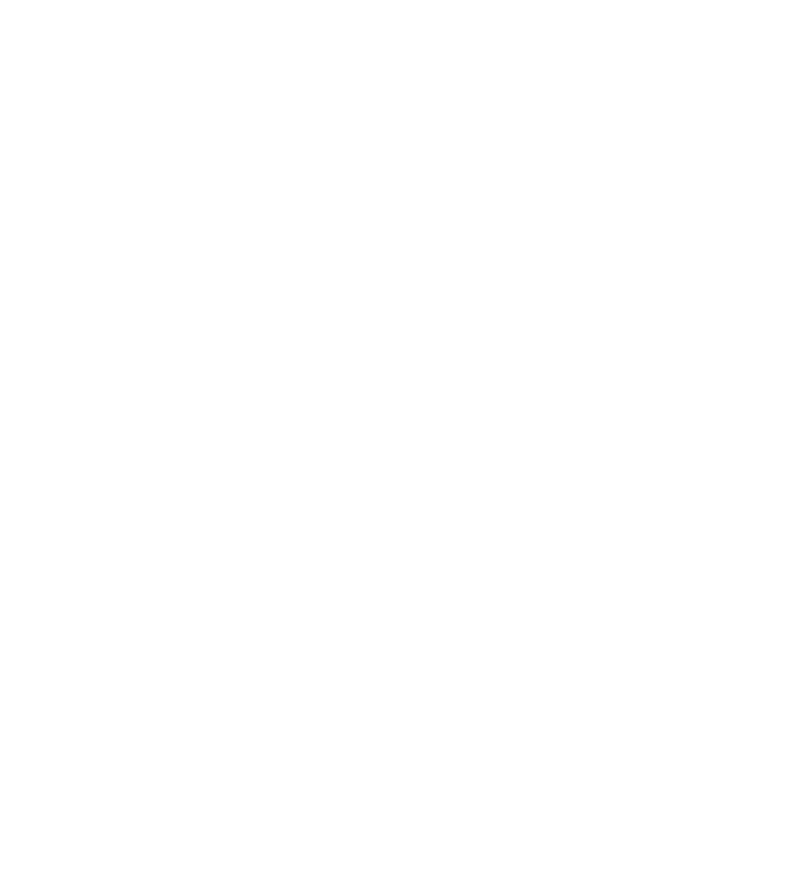
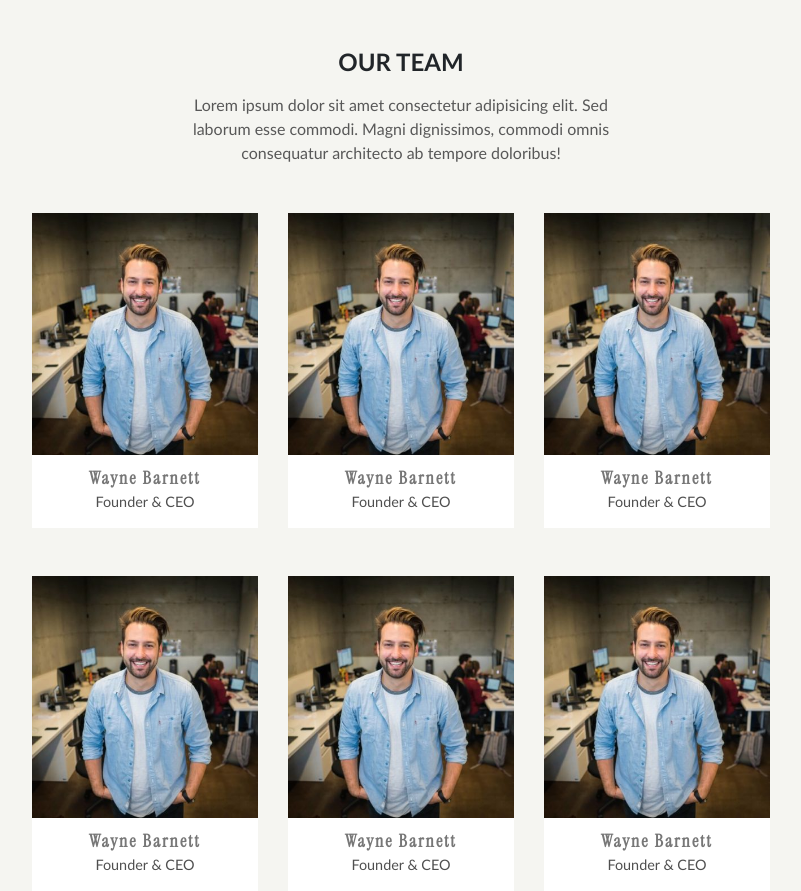
Before and after one commit to ariannacostanzo/js-our-team, a plain HTML site: page index.html in a window 1280 px wide. Shown: the whole page, without its empty margins (239-1040 px from the left). Before the commit the page ends 800 px from the top, so only its background shows below. Drawn offline with nearby package versions, Linux system fonts and the light colour scheme.

Commit message:
implementing style

```diff
--- a/index.html
+++ b/index.html
@@ -6,14 +6,67 @@
     <title>Our Team</title>
     <!-- icon -->
     <link rel="icon" href="">
+    <!-- google fonts -->
+    <link rel="preconnect" href="https://fonts.googleapis.com">
+    <link rel="preconnect" href="https://fonts.gstatic.com" crossorigin>
+    <link href="https://fonts.googleapis.com/css2?family=Instrument+Serif&display=swap" rel="stylesheet">
     <!-- bootstraap -->
     <link rel='stylesheet' href='https://cdnjs.cloudflare.com/ajax/libs/bootstrap/5.3.2/css/bootstrap.min.css' integrity='sha512-b2QcS5SsA8tZodcDtGRELiGv5SaKSk1vDHDaQRda0htPYWZ6046lr3kJ5bAAQdpV2mmA/4v0wQF9MyU6/pDIAg==' crossorigin='anonymous'/>
     <!-- stile -->
     <link rel="stylesheet" href="stile/style.css">
 </head>
 <body>
+    <header>
+        <h1>OUR TEAM</h1>
+        <p>Lorem ipsum dolor sit amet consectetur adipisicing elit. Sed laborum esse commodi. Magni dignissimos, commodi omnis consequatur architecto ab tempore doloribus! </p>
+    </header>
+    <main class="container">
+        <div class="row row-cols-1 row-cols-md-3  gy-5">
+            <div class="col">
+               <div class="my-card">
+                <img src="images/wayne-barnett-founder-ceo.jpg">
+                <p id="employee-name">Wayne Barnett</p>
+                <p id="employee-role">Founder & CEO</p>
+               </div>
+            </div>
+            <div class="col">
+               <div class="my-card">
+                <img src="images/wayne-barnett-founder-ceo.jpg">
+                <p id="employee-name">Wayne Barnett</p>
+                <p id="employee-role">Founder & CEO</p>
+               </div>
+            </div>
+            <div class="col">
+               <div class="my-card">
+                <img src="images/wayne-barnett-founder-ceo.jpg">
+                <p id="employee-name">Wayne Barnett</p>
+                <p id="employee-role">Founder & CEO</p>
+               </div>
+            </div>
+            <div class="col">
+               <div class="my-card">
+                <img src="images/wayne-barnett-founder-ceo.jpg">
+                <p id="employee-name">Wayne Barnett</p>
+                <p id="employee-role">Founder & CEO</p>
+               </div>
+            </div>
+            <div class="col">
+               <div class="my-card">
+                <img src="images/wayne-barnett-founder-ceo.jpg">
+                <p id="employee-name">Wayne Barnett</p>
+                <p id="employee-role">Founder & CEO</p>
+               </div>
+            </div>
+            <div class="col">
+               <div class="my-card">
+                <img src="images/wayne-barnett-founder-ceo.jpg">
+                <p id="employee-name">Wayne Barnett</p>
+                <p id="employee-role">Founder & CEO</p>
+               </div>
+            </div>
 
-
+        </div>
+    </main>
     <!-- script -->
     <script src="js/main.js"></script>
 </body>
--- a/stile/style.css
+++ b/stile/style.css
@@ -0,0 +1,61 @@
+/* Generics */
+
+p {
+    margin: 0;
+}
+
+body {
+    text-align: center;
+    font-family: 'Gill Sans', 'Gill Sans MT', Calibri, 'Trebuchet MS', sans-serif;
+    background-color: #f5f5f1;
+}
+
+/* content */
+
+/* header */
+
+header {
+    width: 35%;
+    margin: 3rem auto;
+}
+
+header h1 {
+    font-size: 1.5rem;
+    font-weight: bolder;
+    margin-bottom: 1rem;
+}
+
+header p {
+    color: rgb(88, 88, 88);
+}
+
+/* main */
+
+.container {
+    width: 60%;
+}
+
+
+.my-card {
+    margin: 0 .2rem;
+    background-color: white;
+}
+
+.my-card img {
+    width: 100%;
+}
+
+.my-card p:nth-of-type(1) {
+    padding-top: 10px;
+    color: rgb(119, 119, 119);
+    font-size: 1.1rem;
+    font-family: 'Instrument Serif', serif;
+    font-weight: bolder;
+    letter-spacing: 2px;
+}
+
+.my-card p:nth-of-type(2) {
+    padding-bottom: 15px;
+    font-size: .9rem;
+    color: rgba(0, 0, 0, 0.692);
+}
```
